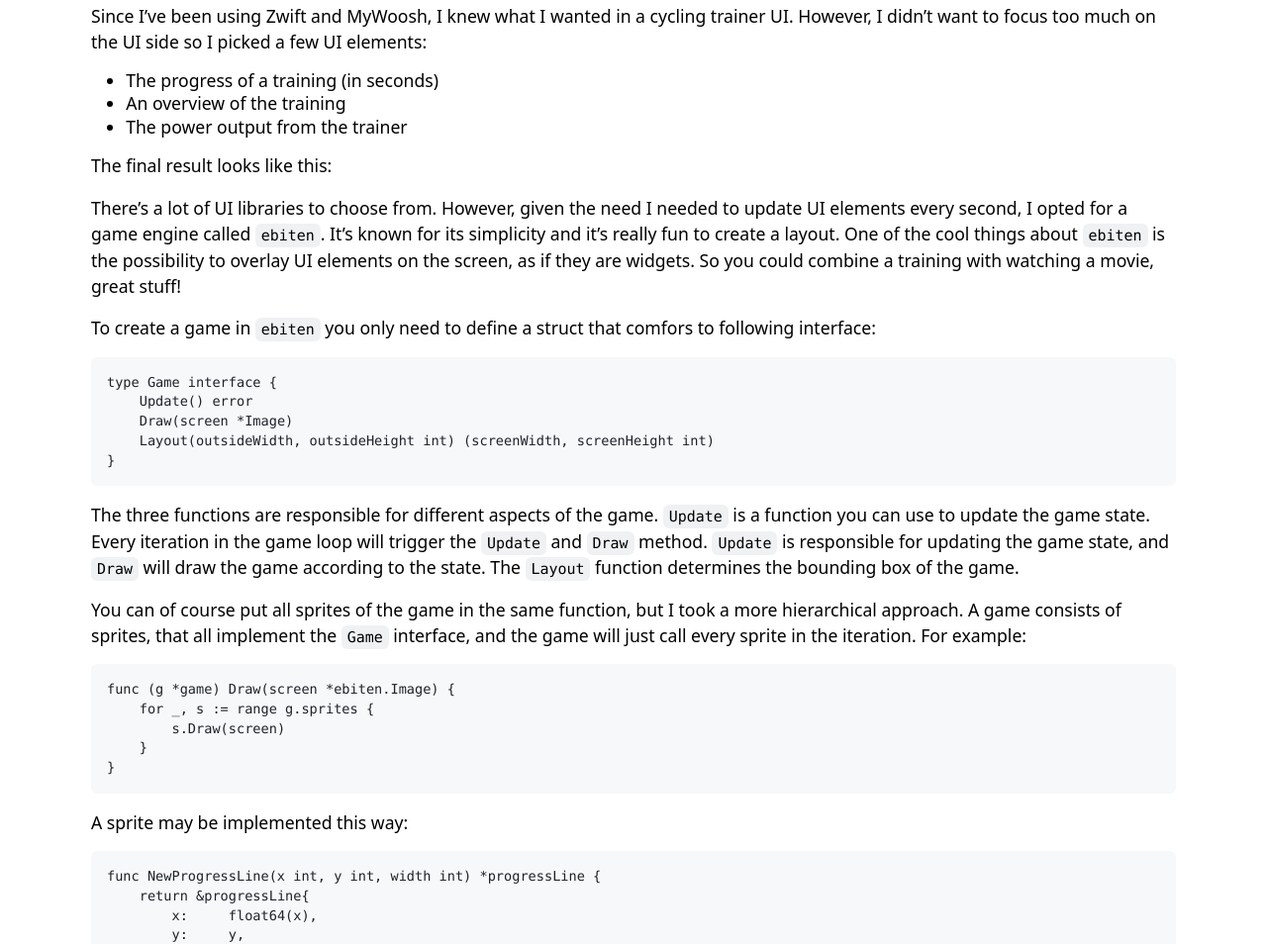
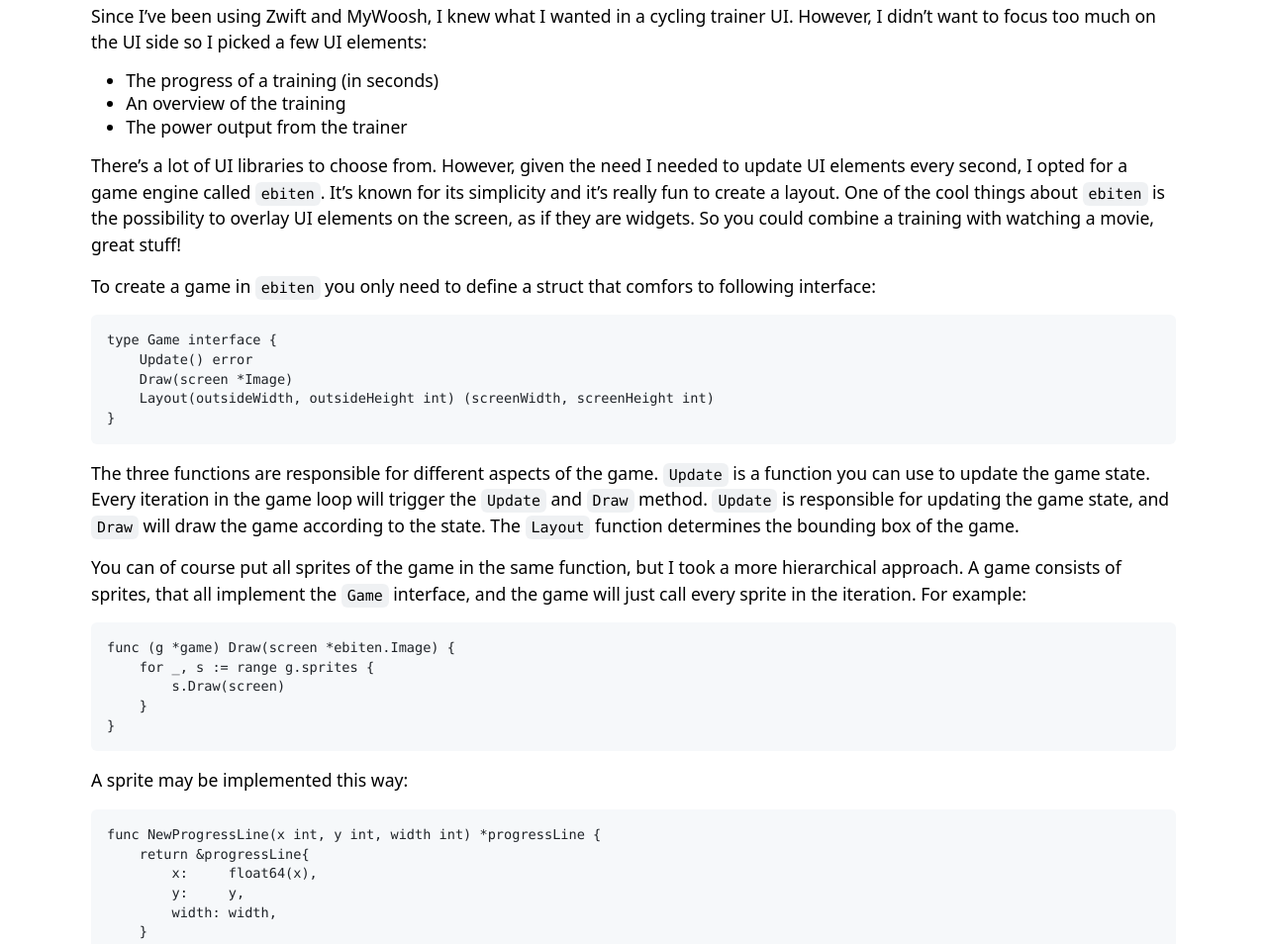
Before and after one commit to CedricVanhaverbeke/portfolio, an Astro site: page /blog/posts/workout in a window 1280 px wide. Shown: the part 3992-4946 px from the top of the page at 99% size. Built offline with nearby package versions, Linux system fonts and the light colour scheme; Astro itself is replaced by a stand-in of ours; code samples lack their colours.

Commit message:
chore: remove unneeded paragraph

```diff
--- a/src/pages/blog/posts/workout.md
+++ b/src/pages/blog/posts/workout.md
@@ -155,9 +155,6 @@ However, I didn't want to focus too much on the UI side so I picked a few UI ele
 - The progress of a training (in seconds)
 - An overview of the training
 - The power output from the trainer
-
-The final result looks like this:
-
 
 There's a lot of UI libraries to choose from. However, given the need I needed to update
 UI elements every second, I opted for a game engine called `ebiten`. It's known for its
```
